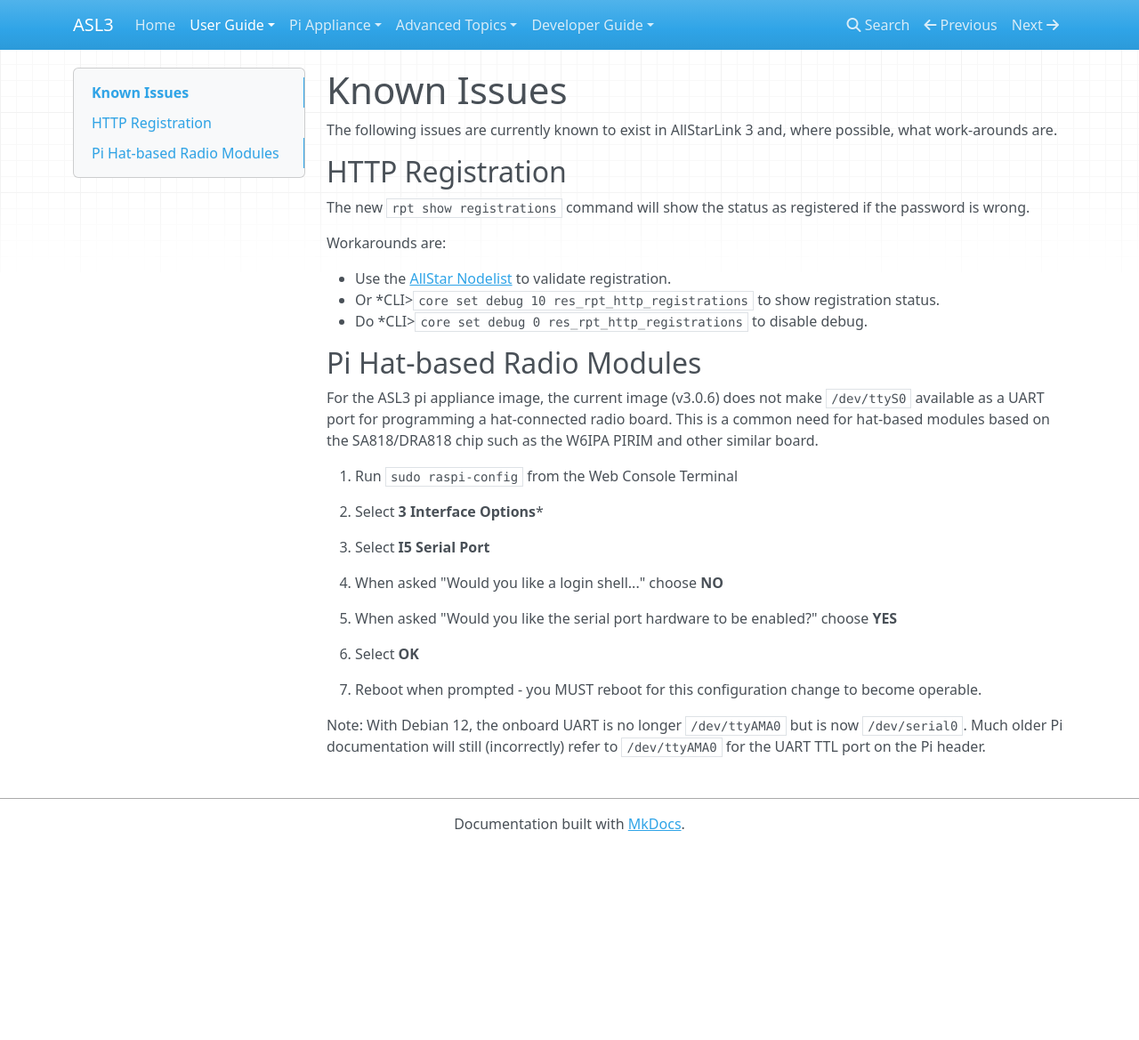
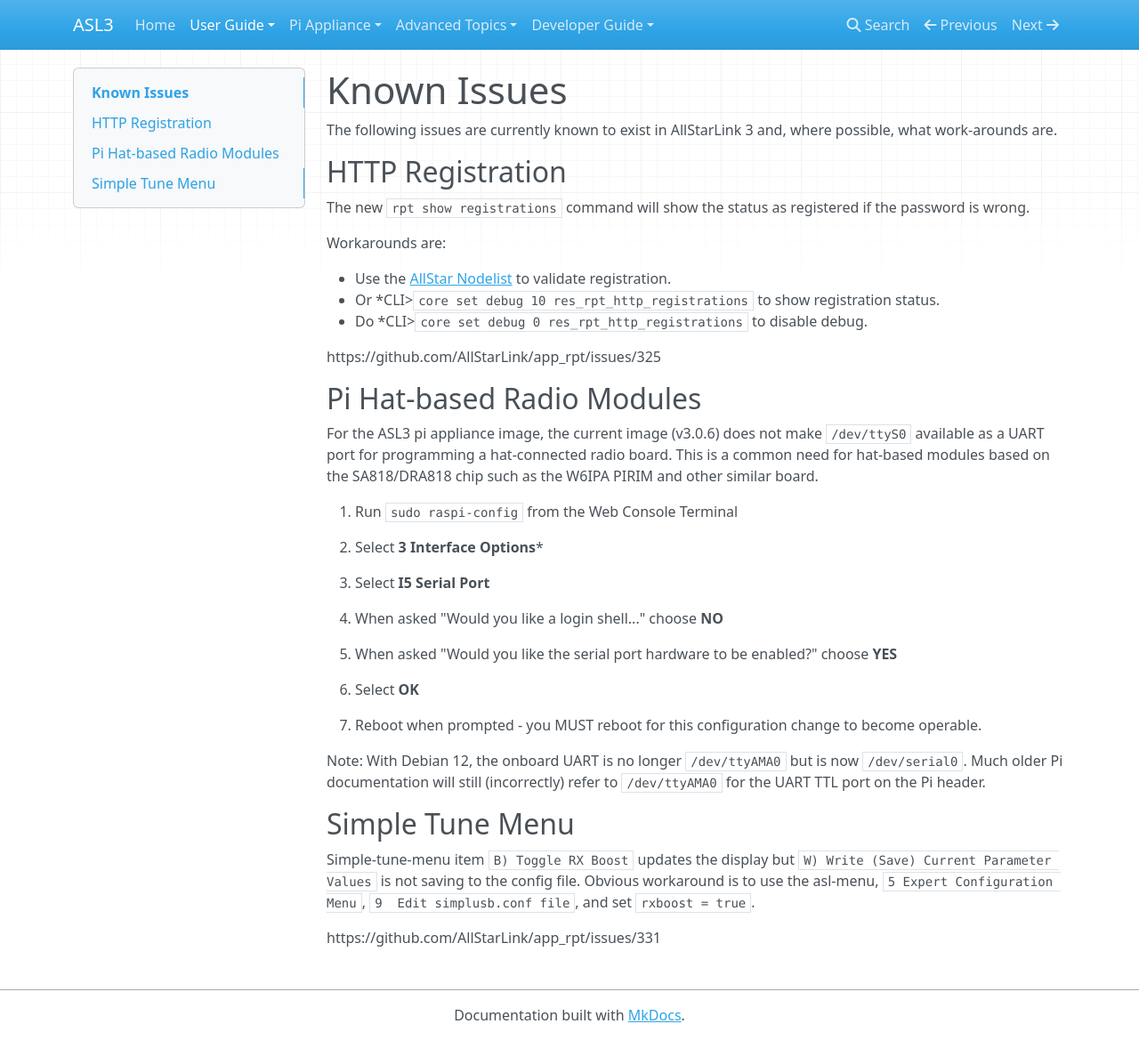
Before and after one commit to AllStarLink/ASL3-Manual, an MkDocs documentation site: the page built from docs/user-guide/known-issues.md, in a window 1280 px wide and 1169 px high. Shown: the whole window at 89% size. Built offline with MkDocs 1.6.1, drawn with Linux system fonts in a browser that asks for light colours; nearby versions of some CDN libraries.

Commit message:
Add rxboost issue to known issues page

```diff
--- a/docs/user-guide/known-issues.md
+++ b/docs/user-guide/known-issues.md
@@ -11,6 +11,8 @@
 - Use the [AllStar Nodelist](https://allstarlink.org/nodelist) to validate registration.
 - Or *CLI>`core set debug 10 res_rpt_http_registrations` to show registration status.
 - Do *CLI>`core set debug 0 res_rpt_http_registrations` to disable debug.
+
+https://github.com/AllStarLink/app_rpt/issues/325
 
 ## Pi Hat-based Radio Modules
 For the ASL3 pi appliance image, the current image (v3.0.6) does not make
@@ -37,3 +39,9 @@
 but is now `/dev/serial0`. Much older Pi documentation will still
 (incorrectly) refer to `/dev/ttyAMA0` for the UART TTL port on the
 Pi header.
+
+## Simple Tune Menu
+
+Simple-tune-menu item `B) Toggle RX Boost` updates the display but `W) Write (Save) Current Parameter Values` is not saving to the config file. Obvious workaround is to use the asl-menu, `5 Expert Configuration Menu`,  `9  Edit simplusb.conf file`, and set `rxboost = true`.
+
+https://github.com/AllStarLink/app_rpt/issues/331
```
